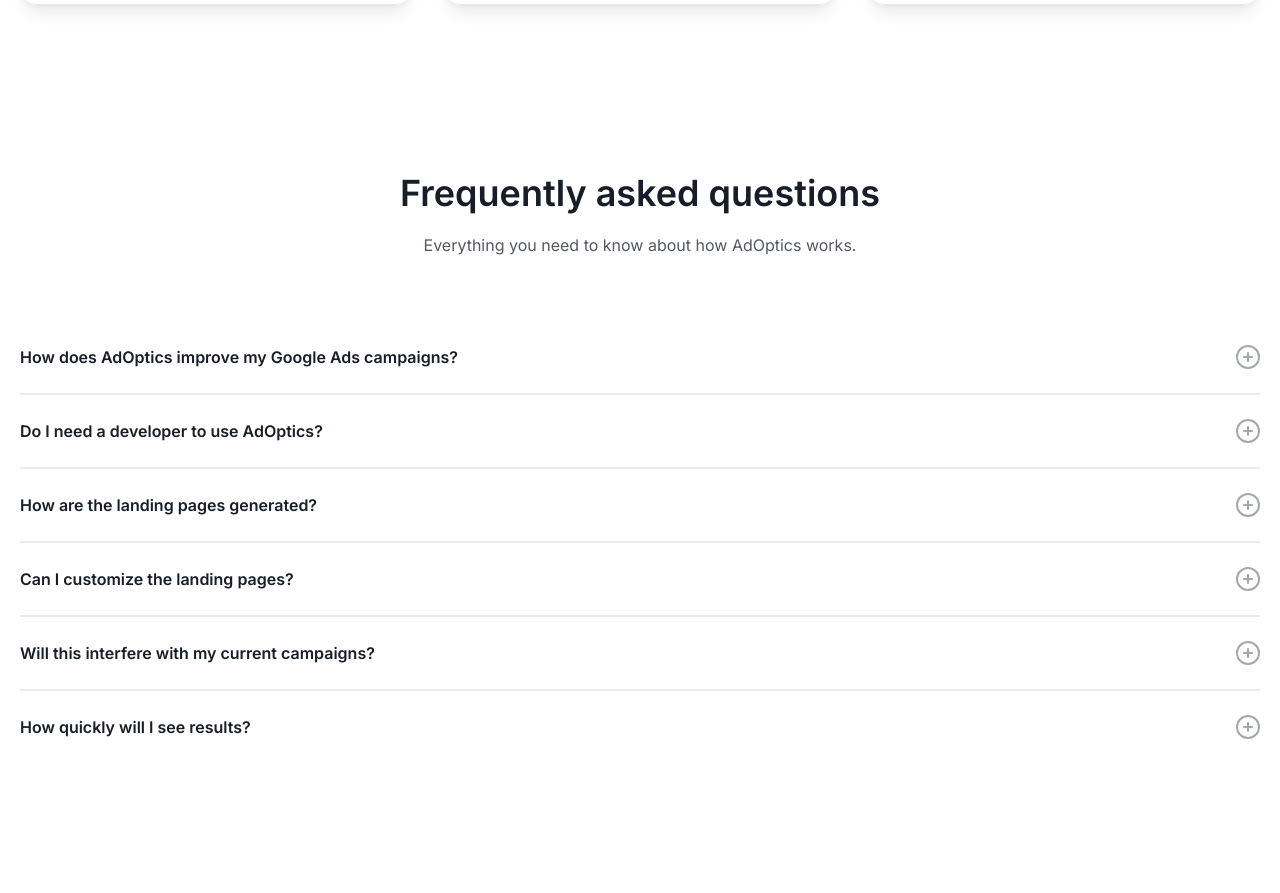
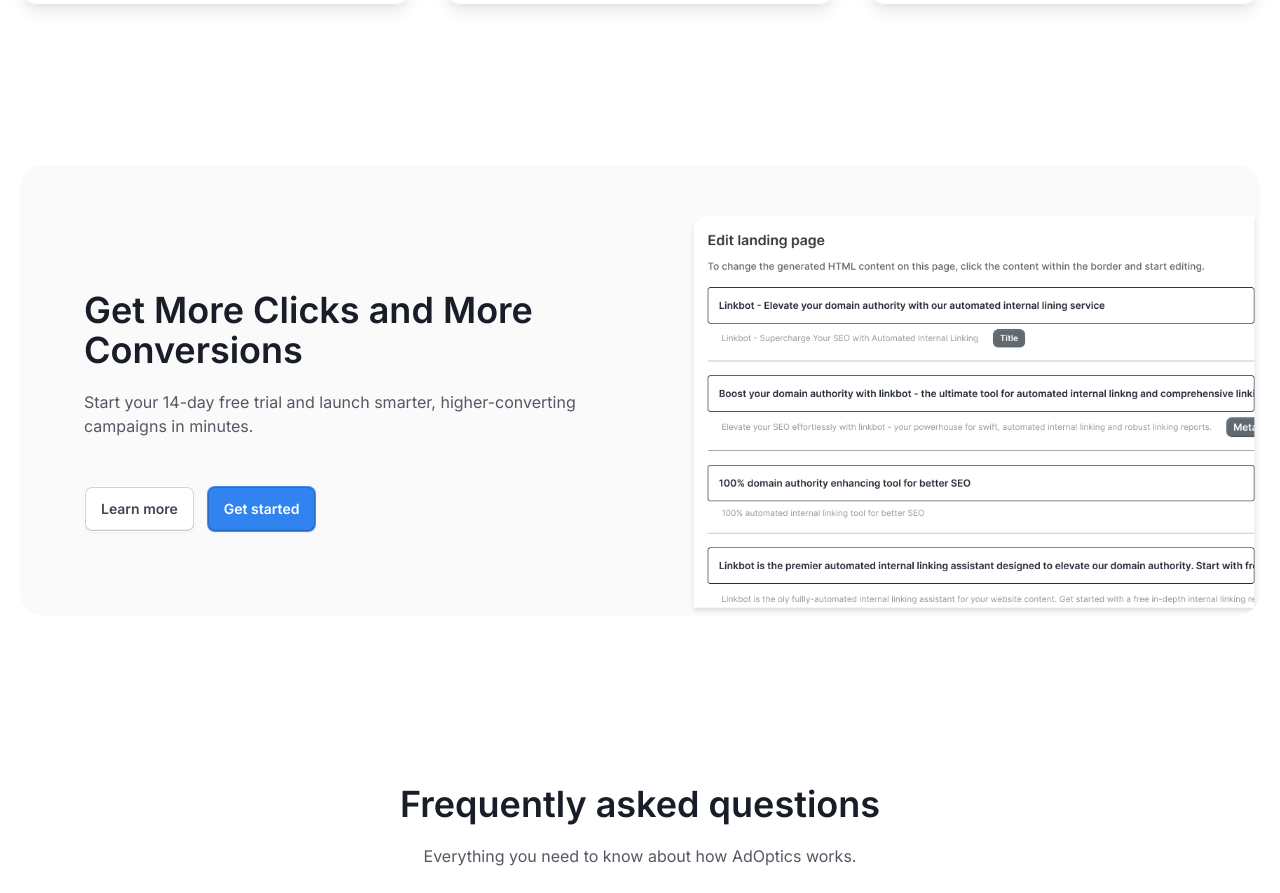
Before and after one commit to llreebor/adoptics, a website: page src/index.html in a window 1280 px wide. Shown: the part 3095-3988 px from the top of the page. Drawn offline with Linux system fonts and the light colour scheme.

Commit message:
add new section

```diff
--- a/src/index.html
+++ b/src/index.html
@@ -604,6 +604,57 @@
 					</div>
 				</section>
 
+				<!-- Get More Clicks and More Conversions -->
+				<section>
+					<div class="container">
+						<div
+							class="flex flex-col overflow-hidden rounded-3xl bg-gray-100 md:flex-row md:items-center"
+						>
+							<div
+								class="px-6 pt-10 md:w-full md:max-w-[620px] md:shrink-0 md:px-16"
+							>
+								<!-- Section Header -->
+								<div
+									class="mx-auto flex w-full max-w-[768px] flex-col items-center text-center"
+								>
+									<h2 class="text-left">
+										Get More Clicks and More Conversions
+									</h2>
+									<p class="mt-5 text-left text-lg lg:mt-5 lg:text-base">
+										Start your 14-day free trial and launch smarter,
+										higher-converting campaigns in minutes.
+									</p>
+								</div>
+
+								<!-- Buttons -->
+								<div
+									class="mx-auto mt-8 flex w-full flex-col items-center justify-center gap-3 md:mt-12 md:flex-row md:justify-start"
+								>
+									<a
+										href="#"
+										class="btn btn-secondary w-full max-w-full md:max-w-fit"
+									>
+										Learn more
+									</a>
+									<a
+										href="#"
+										class="btn btn-primary w-full max-w-full md:max-w-fit"
+									>
+										Get started
+									</a>
+								</div>
+							</div>
+							<!-- Image -->
+							<div class="mt-12 ml-auto pl-6 md:pl-12">
+								<img
+									src="./images/get-more-clicks.png"
+									alt="get more clicks image"
+								/>
+							</div>
+						</div>
+					</div>
+				</section>
+
 				<!-- FAQ -->
 				<section>
 					<div class="container">
```
Also changed, not shown: TODO.md (added, +3 -0 lines), src/css/output.css, src/images/get-more-clicks.png (added).
